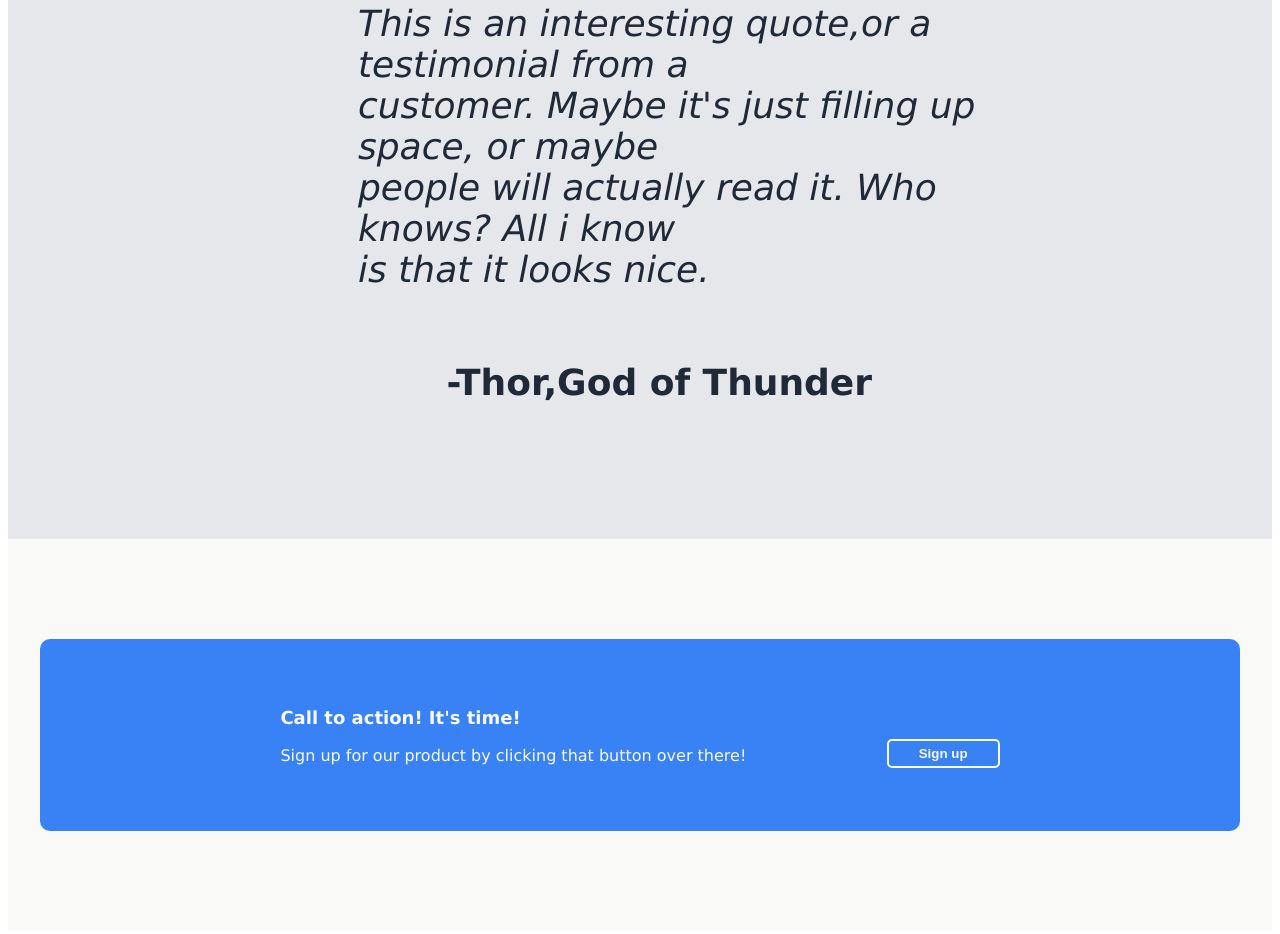
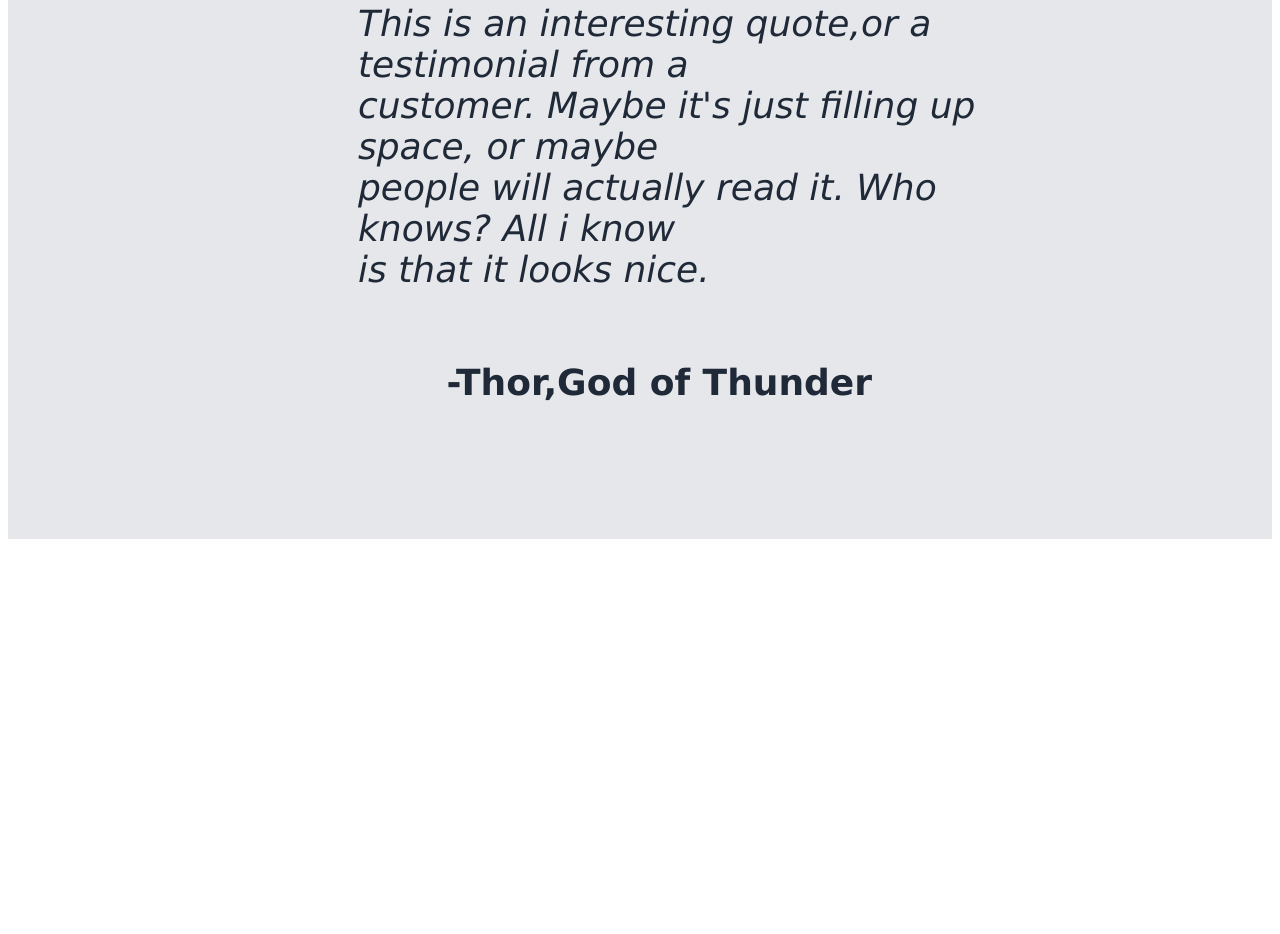
Before and after one commit to WelldiusPrimeX/Landing-Page, a plain HTML site: page index.html in a window 1280 px wide. Shown: the part 1541-2475 px from the top of the page. After the commit the page ends 2088 px from the top, so only its background shows below. Drawn offline with Linux system fonts and the light colour scheme.

Commit message:
Revert "completed Her0-Action section with the call to action message"
This reverts commit a5bd6e06d5c84200828c3c8dbbf5c904c23b9f08.

```diff
--- a/index.html
+++ b/index.html
@@ -55,16 +55,5 @@
 </p>
 <p class="eleven">-Thor,God of Thunder</p>
 </div>
-<div class="Hero-Action">
-<div class="twelve">
-    <div class="thirteen">
-        <p class="fifteen">Call to action! It's time!</p>
-        <p>Sign up for our product by clicking that button over there!</p>
-    </div>
-    <div>
-        <button class="fourteen">Sign up</button>
-    </div>
-</div>
-</div>
 </body>
 </html>
--- a/style.css
+++ b/style.css
@@ -151,45 +151,3 @@ li{
     font-style: normal;
     padding-right: 150px;
 }
-
-.Hero-Action{
-    display: flex;
-    justify-content: center;
-    background-color: #f9faf8;
-}
-
-.twelve{
-    font-family: Verdana, Geneva, Tahoma, sans-serif;
-    background-color: #3882F6;
-    color: #f9faf8;
-    margin-top: 100px;
-    margin-bottom: 100px;
-   width: 1000px;
-   padding-top: 50px;
-    padding-bottom: 50px;
-    padding-left: 100px;
-    padding-right: 100px;
-    display: flex;
-    flex-direction: row;
-    justify-content: space-evenly;
-    border-radius: 10px;
-}
-
-.fourteen{
-    background-color: #3882F6;
-    border-color: #f9faf8;
-    color: #f9faf8;
-    border-style: solid;
-    border-radius: 5px;
-    padding-top: 5px;
-    padding-bottom: 5px;
-    padding-left: 30px;
-    padding-right: 30px;
-    margin-top: 50px;
-    font-weight: bold;
-}
-
-.fifteen{
-    font-weight: bold;
-    font-size: 18px;
-}
```
